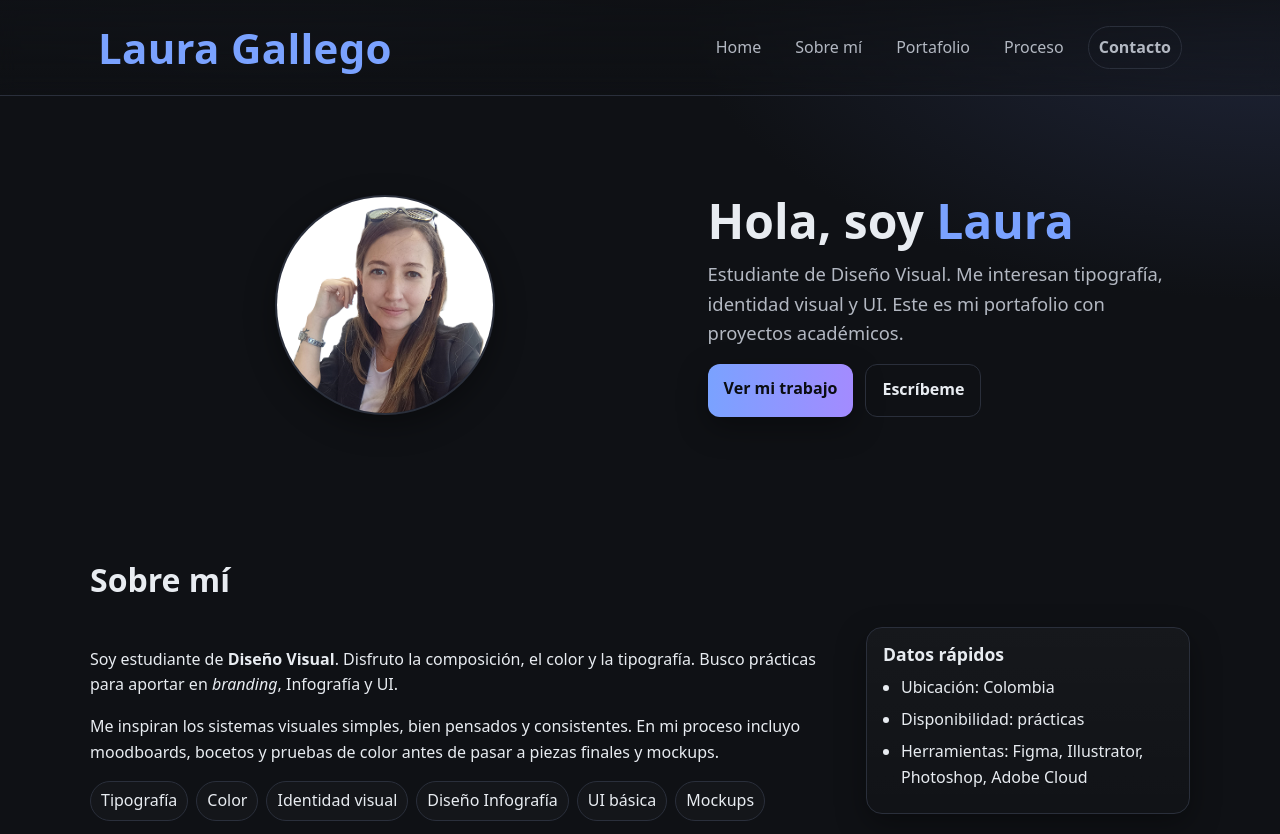
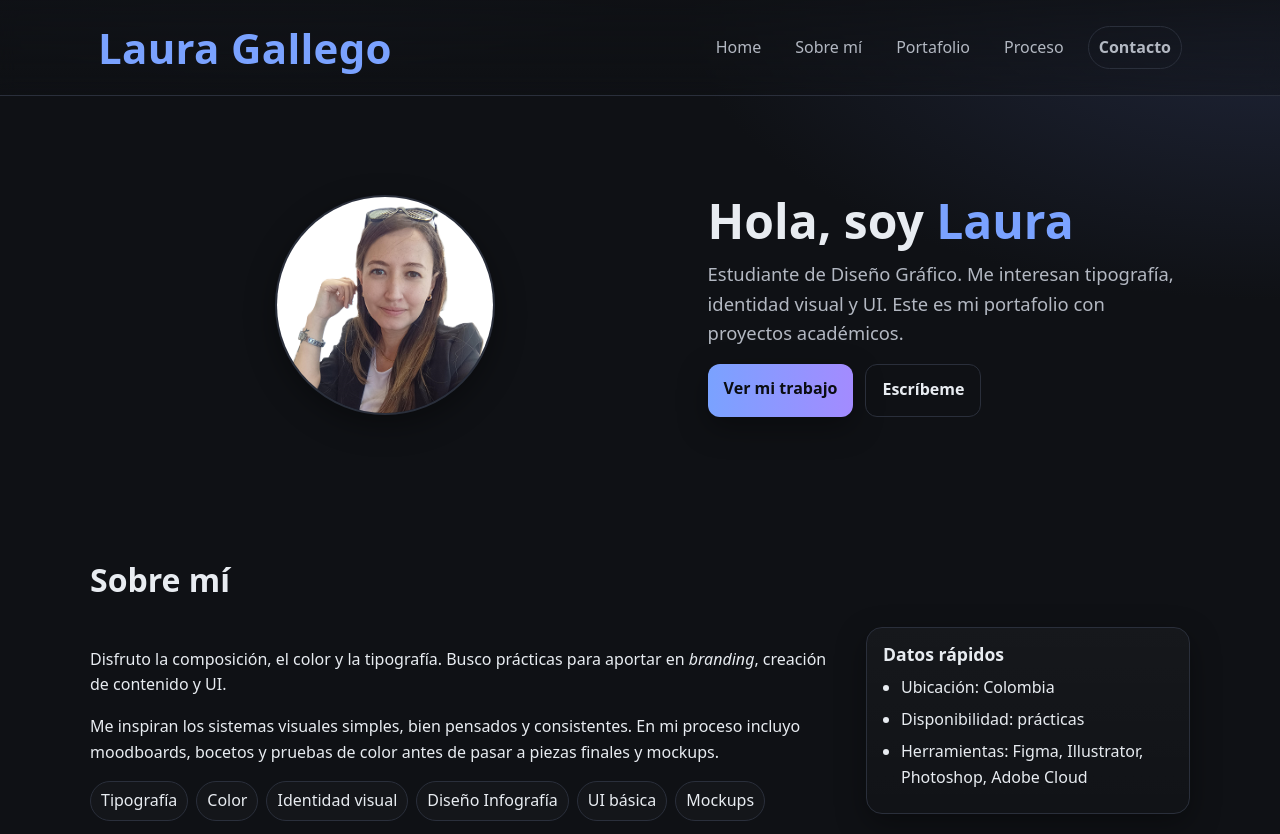
Before and after one commit to lauridaniela-vd/lauridaniela-vd.github.io, a plain HTML site: page index.html in a window 1280 px wide. Shown: the top 834 px of the page. Drawn offline with Linux system fonts and the light colour scheme.

Commit message:
Update index.html

```diff
--- a/index.html
+++ b/index.html
@@ -4,8 +4,8 @@
 <head>
     <meta charset="utf-8" />
     <meta name="viewport" content="width=device-width, initial-scale=1" />
-    <title>Portafolio — Estudiante de Diseño Visual</title>
-    <meta name="description" content="Portafolio de estudiante de Diseño Visual." />
+    <title>Laura Gallego — Estudiante de Diseño Gráfico</title>
+    <meta name="description" content="Portafolio de estudiante de Diseño Gráfico." />
     <link rel="preconnect" href="https://fonts.gstatic.com" crossorigin>
     <link rel="stylesheet" href="styles.css" />
 </head>
@@ -39,7 +39,7 @@
                 <div class="hero-copy">
                     <h1>Hola, soy <span class="accent">Laura </span></h1>
                     <p class="lead">
-                        Estudiante de Diseño Visual. Me interesan tipografía, identidad visual y UI.
+                        Estudiante de Diseño Gráfico. Me interesan tipografía, identidad visual y UI.
                         Este es mi portafolio con proyectos académicos.
                     </p>
                     <div class="hero-cta">
@@ -59,9 +59,8 @@
                 <div class="about-grid">
                     <div class="about-text">
                         <p>
-                            Soy estudiante de <strong>Diseño Visual</strong>. Disfruto la
-                            composición, el color y la tipografía. Busco prácticas para aportar en
-                            <em>branding</em>, Infografía y UI.
+                            Disfruto la composición, el color y la tipografía. Busco prácticas para aportar en
+                            <em>branding</em>, creación de contenido y UI.
                         </p>
                         <p>
                             Me inspiran los sistemas visuales simples, bien pensados y consistentes.
```
